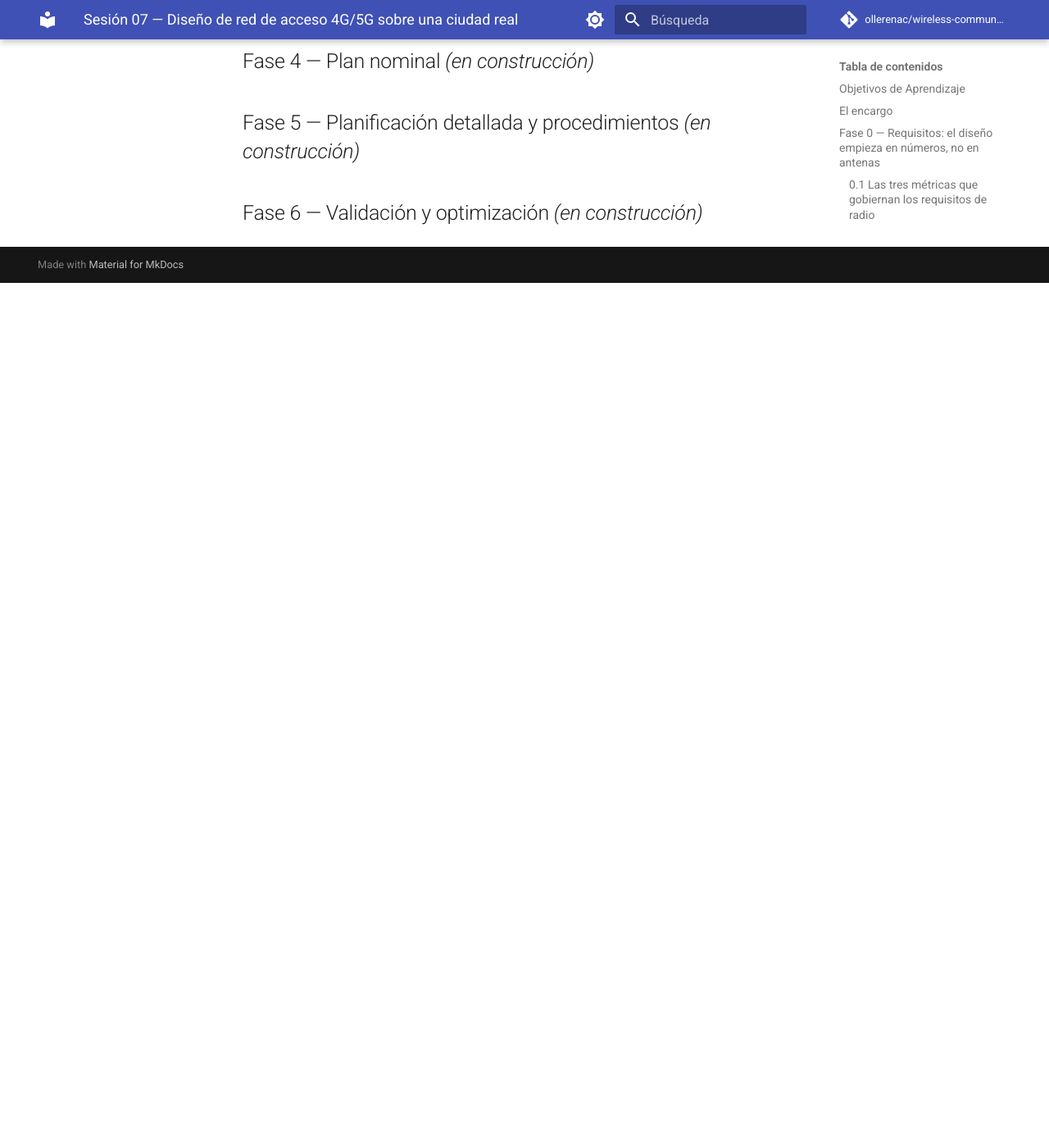
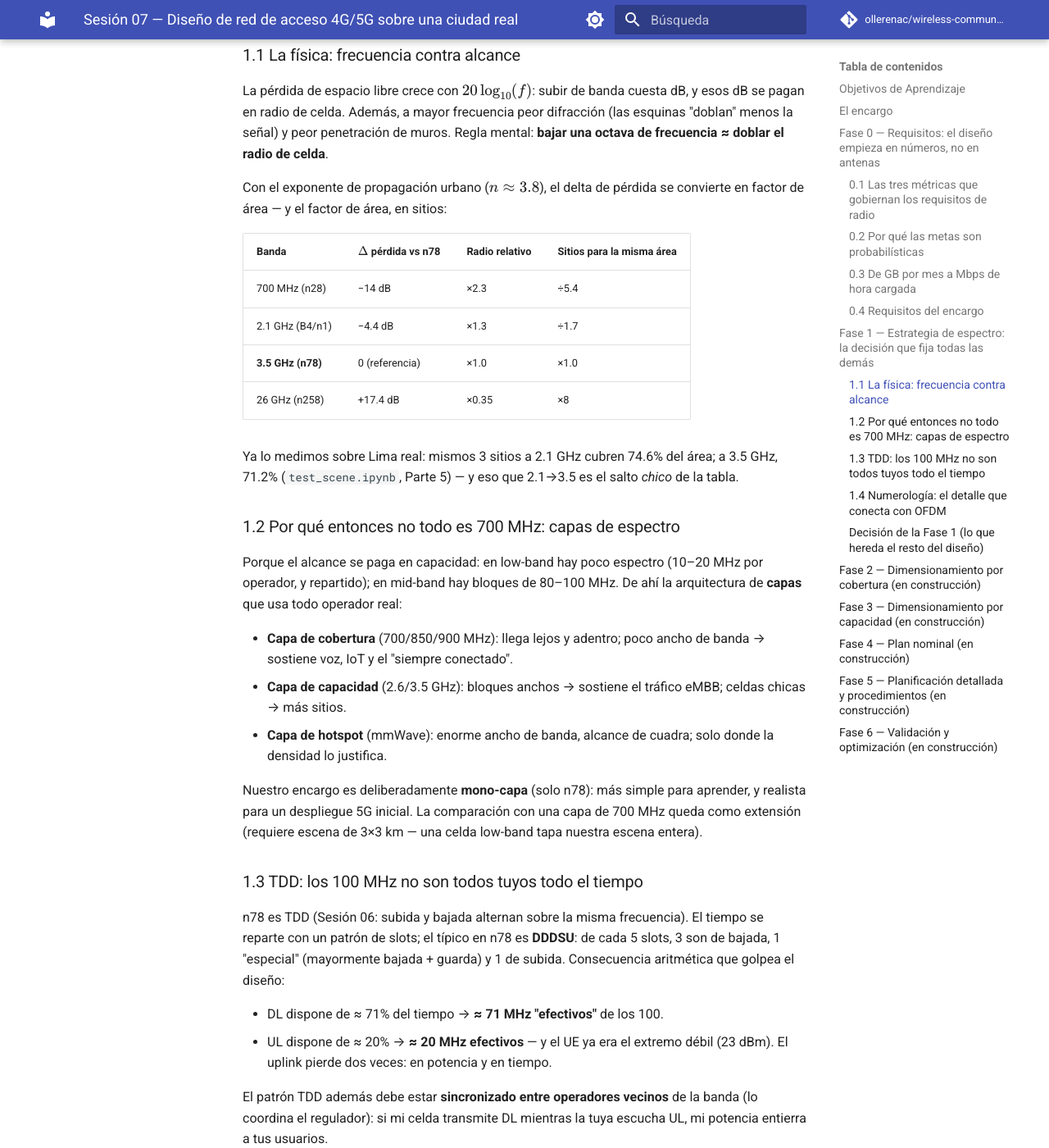
Before and after one commit to ollerenac/wireless-communication-systems, an MkDocs documentation site: the page built from docs/sessions/07-network-design/index.md, in a window 1280 px wide and 1400 px high, scrolled down 3339 px. Shown: the whole window at 82% size. Built offline with MkDocs 1.6.1 and Material for MkDocs 9.7.7, drawn with Linux system fonts in a browser that asks for light colours; comment, search, counter and statistics services are not loaded; before the commit the page ends 3684 px from its top, so only the background shows below that; some of the changed text lies outside the part shown.

Commit message:
feat(07-network-design): Fase 1 — estrategia de espectro (index.md + design.ipynb)
index.md: frequency-vs-reach physics with the band table referenced to
the measured 2.1-vs-3.5 GHz result, spectrum layers (coverage/capacity/
hotspot), TDD DDDSU arithmetic (71/20% -> effective DL/UL bandwidth,
inter-operator sync), numerology as a fixed non-knob, the inherited
Phase 1 decision block and a concept-check.
design.ipynb: two executed computations — band deltas -> relative radius
and site count (n=3.8), and the DDDSU split stored as the ESPECTRO
constants consumed by Phases 2-3.
Dictation artifact updated with the Fase 1 script (same URL).

Co-Authored-By: Claude Fable 5 <noreply@anthropic.com>

```diff
--- a/docs/sessions/07-network-design/index.md
+++ b/docs/sessions/07-network-design/index.md
@@ -119,7 +119,104 @@ negocio — cámbialos y cambia la red que hay que construir.
 
 ---
 
-## Fase 1 — Estrategia de espectro *(en construcción)*
+## Fase 1 — Estrategia de espectro: la decisión que fija todas las demás
+
+Antes de colocar un solo sitio hay que decidir **en qué frecuencia vive la
+red**. Es la decisión más estructural del diseño: fija el radio de celda (y
+por tanto cuántos sitios costará la cobertura), la penetración en interiores
+y cuánta capacidad hay para vender. En nuestro encargo la licencia ya está
+dada (R7: 100 MHz en n78) — pero hay que entender qué compramos y qué no.
+
+### 1.1 La física: frecuencia contra alcance
+
+La pérdida de espacio libre crece con $20\log_{10}(f)$: subir de banda cuesta
+dB, y esos dB se pagan en radio de celda. Además, a mayor frecuencia peor
+difracción (las esquinas "doblan" menos la señal) y peor penetración de
+muros. Regla mental: **bajar una octava de frecuencia ≈ doblar el radio de
+celda**.
+
+Con el exponente de propagación urbano ($n \approx 3.8$), el delta de
+pérdida se convierte en factor de área — y el factor de área, en sitios:
+
+| Banda | $\Delta$ pérdida vs n78 | Radio relativo | Sitios para la misma área |
+|---|---|---|---|
+| 700 MHz (n28) | −14 dB | ×2.3 | ÷5.4 |
+| 2.1 GHz (B4/n1) | −4.4 dB | ×1.3 | ÷1.7 |
+| **3.5 GHz (n78)** | 0 (referencia) | ×1.0 | ×1.0 |
+| 26 GHz (n258) | +17.4 dB | ×0.35 | ×8 |
+
+Ya lo medimos sobre Lima real: mismos 3 sitios a 2.1 GHz cubren 74.6% del
+área; a 3.5 GHz, 71.2% (`test_scene.ipynb`, Parte 5) — y eso que 2.1→3.5 es
+el salto *chico* de la tabla.
+
+### 1.2 Por qué entonces no todo es 700 MHz: capas de espectro
+
+Porque el alcance se paga en capacidad: en low-band hay poco espectro (10–20
+MHz por operador, y repartido); en mid-band hay bloques de 80–100 MHz. De ahí
+la arquitectura de **capas** que usa todo operador real:
+
+- **Capa de cobertura** (700/850/900 MHz): llega lejos y adentro; poco
+  ancho de banda → sostiene voz, IoT y el "siempre conectado".
+- **Capa de capacidad** (2.6/3.5 GHz): bloques anchos → sostiene el tráfico
+  eMBB; celdas chicas → más sitios.
+- **Capa de hotspot** (mmWave): enorme ancho de banda, alcance de cuadra;
+  solo donde la densidad lo justifica.
+
+Nuestro encargo es deliberadamente **mono-capa** (solo n78): más simple para
+aprender, y realista para un despliegue 5G inicial. La comparación con una
+capa de 700 MHz queda como extensión (requiere escena de 3×3 km — una celda
+low-band tapa nuestra escena entera).
+
+### 1.3 TDD: los 100 MHz no son todos tuyos todo el tiempo
+
+n78 es TDD (Sesión 06: subida y bajada alternan sobre la misma frecuencia).
+El tiempo se reparte con un patrón de slots; el típico en n78 es **DDDSU**:
+de cada 5 slots, 3 son de bajada, 1 "especial" (mayormente bajada + guarda) y
+1 de subida. Consecuencia aritmética que golpea el diseño:
+
+- DL dispone de ≈ 71% del tiempo → **≈ 71 MHz "efectivos"** de los 100.
+- UL dispone de ≈ 20% → **≈ 20 MHz efectivos** — y el UE ya era el extremo
+  débil (23 dBm). El uplink pierde dos veces: en potencia y en tiempo.
+
+El patrón TDD además debe estar **sincronizado entre operadores vecinos** de
+la banda (lo coordina el regulador): si mi celda transmite DL mientras la
+tuya escucha UL, mi potencia entierra a tus usuarios.
+
+En FDD (las bandas bajas clásicas) esto no existe: DL y UL tienen cada uno su
+frecuencia dedicada, tiempo completo.
+
+### 1.4 Numerología: el detalle que conecta con OFDM
+
+En n78 se usa subportadora de 30 kHz (Sesión 03: numerología µ=1): slots de
+0.5 ms, CP de 2.3 µs — y ya verificamos sobre Lima que el delay spread urbano
+(mediana 60 ns) cabe holgado en ese CP (`test_scene.ipynb`, Parte 8). La
+numerología queda decidida por la banda y el estándar; no es una perilla de
+esta clase.
+
+### Decisión de la Fase 1 (lo que hereda el resto del diseño)
+
+> Banda **n78 (3.5 GHz)**, **100 MHz** TDD con patrón **DDDSU** (≈71/20%
+> DL/UL), SCS 30 kHz. La Fase 2 dimensionará cobertura con la física de 3.5
+> GHz; la Fase 3 repartirá 71/20 MHz efectivos contra la demanda de R5.
+
+!!! question "Comprueba tu comprensión"
+
+    **P1.** Un colega propone pedir al regulador cambiar la licencia a 20 MHz
+    en 700 MHz "porque cubre 5 veces más área con los mismos sitios". ¿Qué
+    requisito del encargo mata la propuesta?
+
+    **P2.** ¿Por qué el patrón TDD de tu red no es 100% decisión tuya?
+
+    ---
+
+    **R1.** R5/R4: con 20 MHz no hay capacidad ni throughput de borde — la
+    cobertura barata de low-band se paga en Mbps. (Cuenta rápida: 20 MHz ×
+    ~74% DL deja ~15 MHz efectivos; ni la mediana de 50 Mbps se sostiene con
+    carga.)
+
+    **R2.** Debe sincronizarse con los demás operadores de la banda en la
+    zona: patrones cruzados = interferencia DL→UL entre redes. Lo fija el
+    regulador o el acuerdo inter-operador.
 
 ## Fase 2 — Dimensionamiento por cobertura *(en construcción)*
 
```
Also changed, not shown: docs/sessions/07-network-design/design.ipynb.
